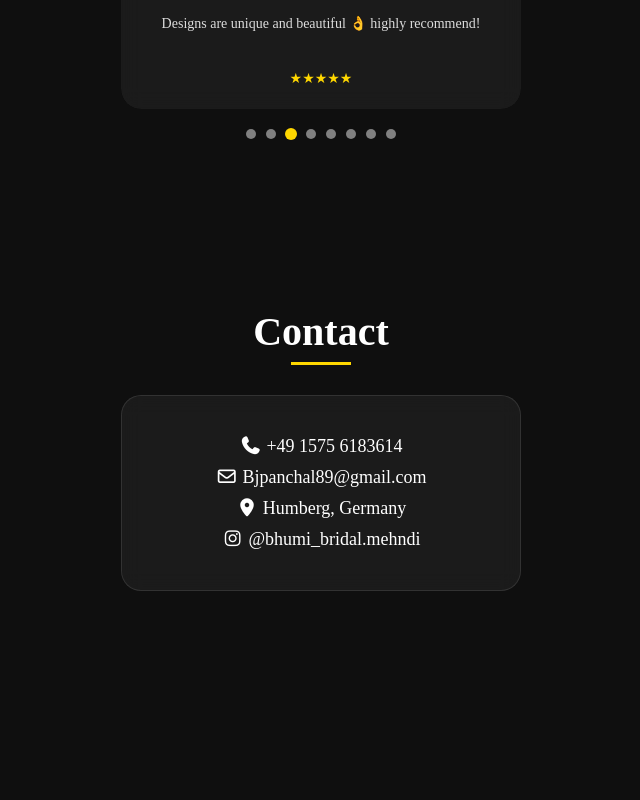
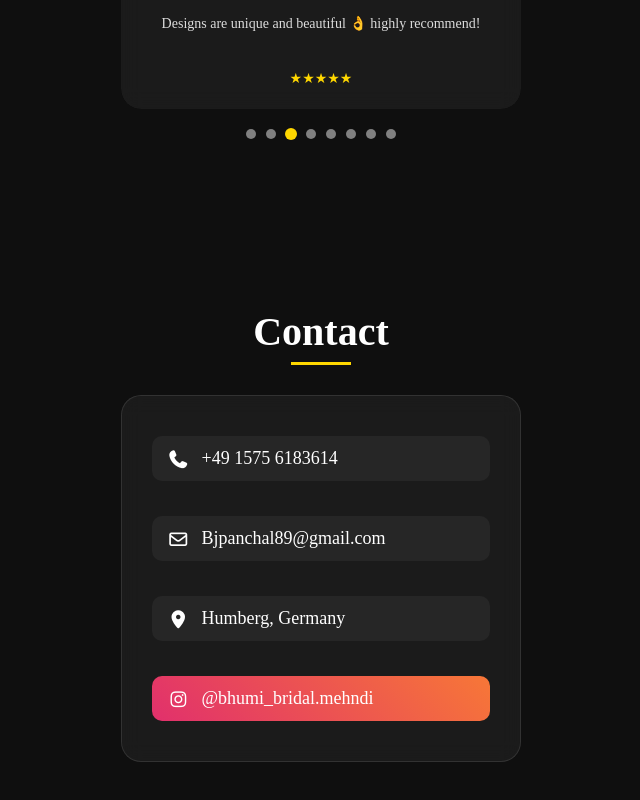
Before and after one commit to Parth290706/HENNA-BY-BHOOMI, a React (Create React App) app: page / in a window 1280 px wide. Shown: the part 1826-2626 px from the top of the page, without its empty margins (319-959 px from the left). Before the commit the page ends 2497 px from the top, so only its background shows below. Built offline with nearby package versions, Linux system fonts and the light colour scheme.

Commit message:
Add styles for contact box and address components
Added styles for contact box and address components with hover effects.

```diff
--- a/src/App.css
+++ b/src/App.css
@@ -297,6 +297,46 @@ nav a:hover::after{
   justify-content:space-between;
 
   min-height:180px;
+}
+
+.contact-box {
+  display: flex;
+  flex-direction: column;
+  gap: 15px;
+  margin-top: 20px;
+}
+
+.address {
+  display: flex;
+  align-items: center;
+  gap: 12px;
+  padding: 12px 15px;
+  border-radius: 10px;
+  text-decoration: none;
+  color: #fff;
+  background: rgba(255,255,255,0.05);
+  transition: all 0.3s ease;
+}
+
+.address i {
+  font-size: 18px;
+}
+
+/* 🔥 Hover effect */
+.address:hover {
+  background: #ffb703;
+  color: #000;
+  transform: translateX(5px);
+}
+
+/* 🔥 Instagram special color */
+.insta {
+  background: linear-gradient(45deg, #E1306C, #F77737);
+}
+
+.insta:hover {
+  background: linear-gradient(45deg, #ff0066, #ff9900);
+  color: #fff;
 }
 
 /* TEXT */
```
